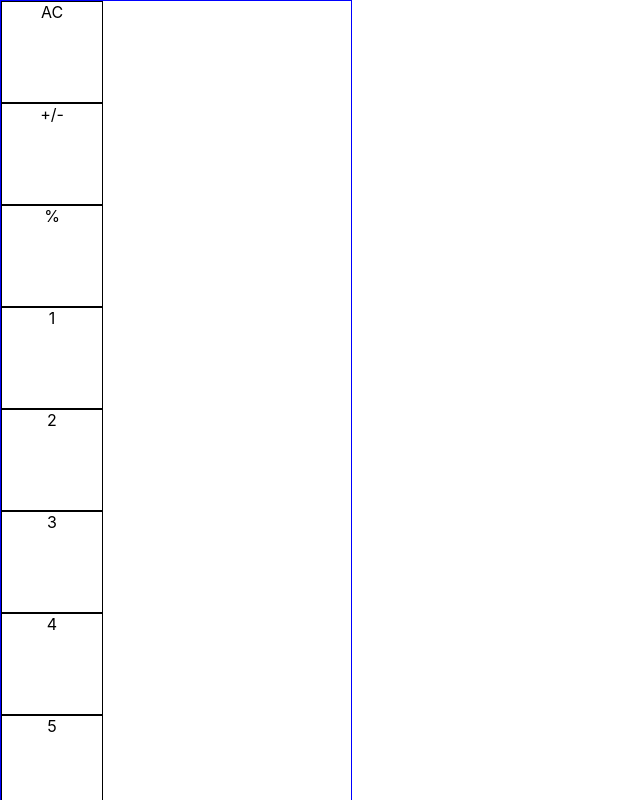
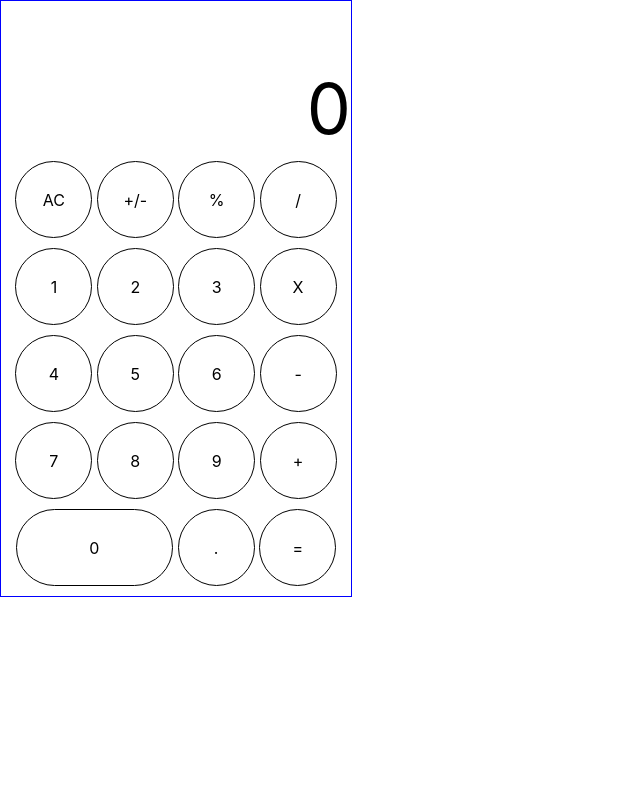
Before and after one commit to Kennedykid1995/react_cal, a React (Create React App) app in the folder react_cal/: page / in a window 1280 px wide. Shown: the top 800 px of the page, without its empty margins (0-640 px from the left). Built offline with nearby package versions, Linux system fonts and the light colour scheme.

Commit message:
basic structure has been made, functionality will be built

```diff
--- a/react_cal/src/App.css
+++ b/react_cal/src/App.css
@@ -1,10 +1,37 @@
 .App {
   text-align: center;
 }
+.cal-row{
+  display: flex;
+  flex-direction: row;
+  justify-content: space-evenly;
+  margin: 10px;
+}
+.cal-input{
+  display: flex;
+  justify-content: flex-end;
+  align-items: flex-end;
+  width: 350px;
+  height: 150px;
+  font-size: 70px;
+}
+.cal-btn-lng{
+  border: 1px solid black;
+  border-radius: 40px;
+  display: flex;
+  justify-content: center;
+  align-items: center;
+  width: 155px;
+  height: 75px;
+}
 .cal-btn{
   border: 1px solid black;
-  width: 100px;
-  height: 100px;
+  border-radius: 50%;
+  display: flex;
+  justify-content: center;
+  align-items: center;
+  width: 75px;
+  height: 75px;
 }
 .cal-body{
   width: 350px;
--- a/react_cal/src/components/CalButton.js
+++ b/react_cal/src/components/CalButton.js
@@ -1,31 +1,40 @@
 import React from 'react'
+import CalInput from './CalInput'
 
 const Buttons = () => {
     return (
         <div>
+            <section>
+                <CalInput />
+            </section>
             <section className="cal-row">
                 <div className="cal-btn">AC</div>
                 <div className="cal-btn">+/-</div>
                 <div className="cal-btn">%</div>
+                <div className="cal-btn">/</div>
             </section>
             <section className="cal-row">
                 <div className="cal-btn">1</div>
                 <div className="cal-btn">2</div>
                 <div className="cal-btn">3</div>
+                <div className="cal-btn">X</div>
             </section>
             <section className="cal-row">
                 <div className="cal-btn">4</div>
                 <div className="cal-btn">5</div>
                 <div className="cal-btn">6</div>
+                <div className="cal-btn">-</div>
             </section>
             <section className="cal-row">
                 <div className="cal-btn">7</div>
                 <div className="cal-btn">8</div>
                 <div className="cal-btn">9</div>
+                <div className="cal-btn">+</div>
             </section>
             <section className="cal-row">
                 <div className="cal-btn-lng">0</div>
                 <div className="cal-btn">.</div>
+                <div className="cal-btn">=</div>
             </section>
         </div>
     )
--- /dev/null
+++ b/react_cal/src/components/CalInput.js
@@ -0,0 +1,11 @@
+import React from 'react';
+
+const CalInput = () => {
+    return (
+        <div className="cal-input">
+        0
+        </div>
+    )
+}
+
+export default CalInput;
```
